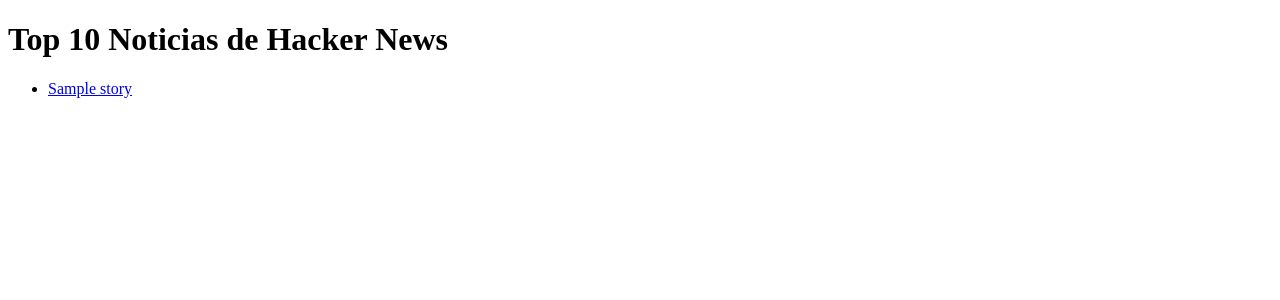
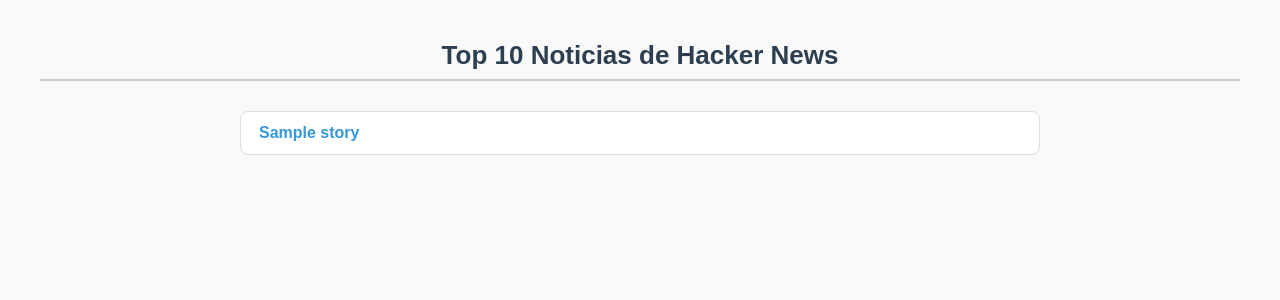
Before and after one commit to aberdon2022/Practica2-SI, a Flask app: template templates/ej4API.html in a window 1280 px wide. Shown: the top 300 px of the page. Run offline with Flask 3, Linux system fonts and the light colour scheme; the template is opened without the code that fills it: most values are stand-ins (such as "Sample title", 1, 10 or a date in 2020).

Commit message:
Css que faltaban

```diff
--- /dev/null
+++ b/static/css/ej4.css
@@ -0,0 +1,49 @@
+/* --- Estilos generales compartidos --- */
+body {
+    font-family: Arial, sans-serif;
+    margin: 40px;
+    background-color: #f9f9f9;
+    color: #333;
+}
+
+/* Título principal */
+h1 {
+    color: #2c3e50;
+    font-size: 26px;
+    border-bottom: 2px solid #ccc;
+    padding-bottom: 8px;
+    margin-top: 20px;
+    text-align: center;
+}
+
+/* Lista de noticias */
+ul {
+    list-style-type: none;         /* quita los bullets */
+    padding: 0;
+    max-width: 800px;
+    margin: 30px auto;
+}
+
+li {
+    background-color: #ffffff;
+    padding: 12px 18px;
+    margin-bottom: 12px;
+    border: 1px solid #ddd;
+    border-radius: 8px;
+    transition: background-color 0.2s;
+}
+
+li:hover {
+    background-color: #f1f1f1;
+}
+
+/* Enlaces de noticias */
+a {
+    color: #3498db;
+    text-decoration: none;
+    font-weight: bold;
+}
+
+a:hover {
+    text-decoration: underline;
+}
--- a/templates/ej1.html
+++ b/templates/ej1.html
@@ -3,7 +3,7 @@
 <head>
     <meta charset="UTF-8">
     <title>Ej1</title>
-
+    <link rel="stylesheet" href="{{ url_for('static', filename='css/ej1.css') }}">
     <script>
         //función para mostrar u ocultar la sección de empleados según el estado del checkbox
         function toggleEmpleados() {
--- a/templates/ej3.html
+++ b/templates/ej3.html
@@ -3,6 +3,7 @@
 <head>
     <meta charset="UTF-8">
     <title>Ej3</title>
+    <link rel="stylesheet" href="{{ url_for('static', filename='css/ej3.css') }}">
 </head>
 <body>
 <h1>Top 10 Vulnerabilidades En Tiempo Real</h1>
--- a/templates/ej4API.html
+++ b/templates/ej4API.html
@@ -3,6 +3,7 @@
 <head>
     <meta charset="UTF-8">
     <title>Top 10 Noticias de Hacker News</title>
+    <link rel="stylesheet" href="{{ url_for('static', filename='css/ej4.css') }}">
 </head>
 <body>
     <h1>Top 10 Noticias de Hacker News</h1>
```
Also changed, not shown: static/css/ej3.css (added, +33 -0 lines).
